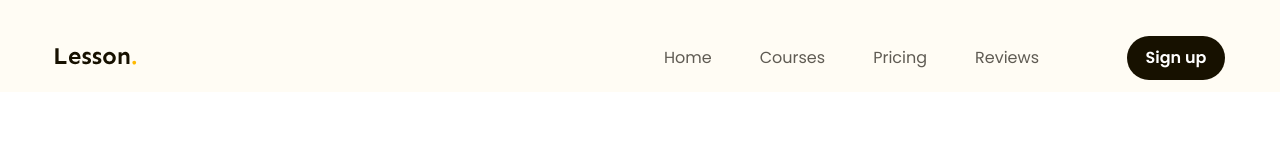
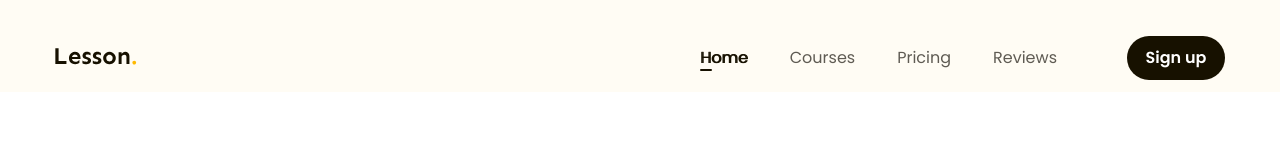
Before and after one commit to zcxbin/Education-Platform-Website, a plain HTML site: page index.html in a window 1280 px wide. Drawn offline with Linux system fonts and the light colour scheme.

Commit message:
Fix navbar active

```diff
--- a/assets/css/styles.css
+++ b/assets/css/styles.css
@@ -47,9 +47,9 @@ a {
   align-items: center;
   padding: 12px 0;
 }
-.navbar .menu,
-.navbar .logo {
-  flex: 1;
+
+.navbar .menu {
+  margin-left: auto;
 }
 .navbar .menu {
   display: flex;
@@ -60,20 +60,31 @@ a {
   display: flex;
 }
 .navbar ul a {
-  margin: 0 24px;
+  position: relative;
+  padding: 8px 21px;
   color: #5f5b53;
   font-size: 1.6rem;
   font-weight: 400;
-  line-height: 1.75; /* 175% */
 }
-.navbar ul a:hover {
+.navbar ul a:hover,
+.navbar li.active a {
   color: #171100;
-  font-size: 1.6rem;
-  font-weight: 600;
-  line-height: 28px; /* 175% */
-  text-decoration: underline;
+  text-shadow: 1px 0 0 currentColor;
+}
+
+.navbar li.active a::after {
+  content: "";
+  position: absolute;
+  left: 21px;
+  bottom: 6px;
+  display: block;
+  width: 12px;
+  height: 2px;
+  border-radius: 1px;
+  background: #171100;
 }
 .navbar .action .btn {
+  margin-left: 49px;
   padding: 8px 12px;
   border-radius: 24.5px;
   background: #171100;
--- a/index.html
+++ b/index.html
@@ -34,7 +34,7 @@
           </a>
           <div class="menu">
             <ul>
-              <li>
+              <li class="active">
                 <a href="#!">Home</a>
               </li>
               <li>
@@ -47,10 +47,11 @@
                 <a href="#!">Reviews</a>
               </li>
             </ul>
-            <!-- Action cta -->
-            <div class="action">
-              <a href="#!" class="btn action-btn">Sign up</a>
-            </div>
+          </div>
+
+          <!-- Action cta -->
+          <div class="action">
+            <a href="#!" class="btn action-btn">Sign up</a>
           </div>
         </nav>
       </div>
```
